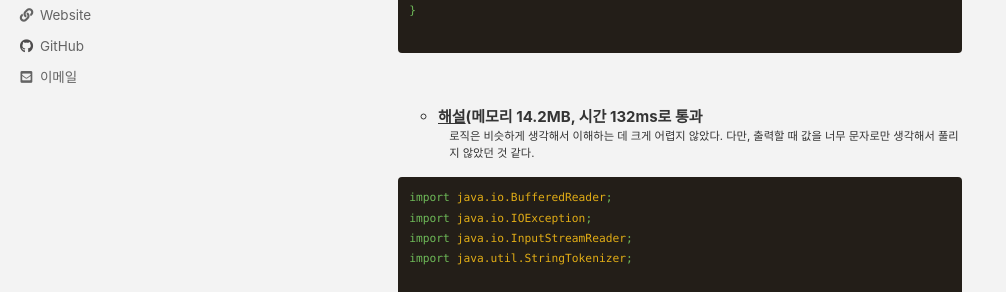
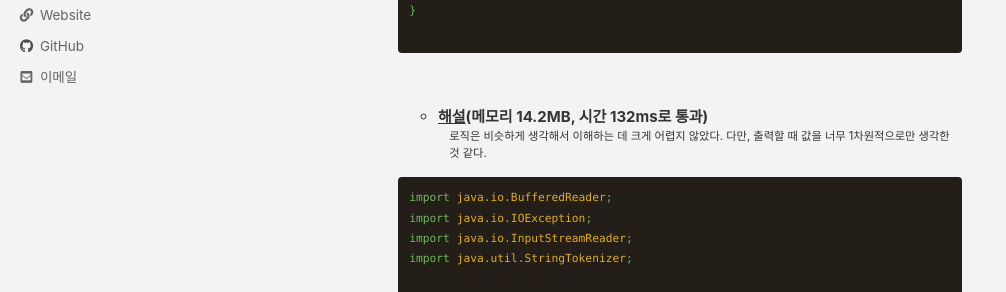
Before and after one commit to liv660/liv660.github.io, a Jekyll site: the page built from _posts/TIL/21.06.study/2021-06-24-210624.md, in a window 1280 px wide and 900 px high, scrolled down 1072 px. Shown: the part 153-445 px from the top of the window, without its empty margins (0-1006 px from the left). Built offline with Jekyll 4.4.1, drawn with Linux system fonts in a browser that asks for light colours; cached includes are drawn as plain includes.

Commit message:
Update 06.24 TIL

````diff
--- a/_posts/TIL/21.06.study/2021-06-24-210624.md
+++ b/_posts/TIL/21.06.study/2021-06-24-210624.md
@@ -64,8 +64,8 @@ categories:
 
   <br />
 
-  + [해설](https://st-lab.tistory.com/77)(메모리 14.2MB, 시간 132ms로 통과
-    : 로직은 비슷하게 생각해서 이해하는 데 크게 어렵지 않았다. 다만, 출력할 때 값을 너무 문자로만 생각해서 풀리지 않았던 것 같다.<br />
+  + [해설](https://st-lab.tistory.com/77)(메모리 14.2MB, 시간 132ms로 통과)
+    : 로직은 비슷하게 생각해서 이해하는 데 크게 어렵지 않았다. 다만, 출력할 때 값을 너무 1차원적으로만 생각한 것 같다.<br />
 
   ```java
   import java.io.BufferedReader;
````
